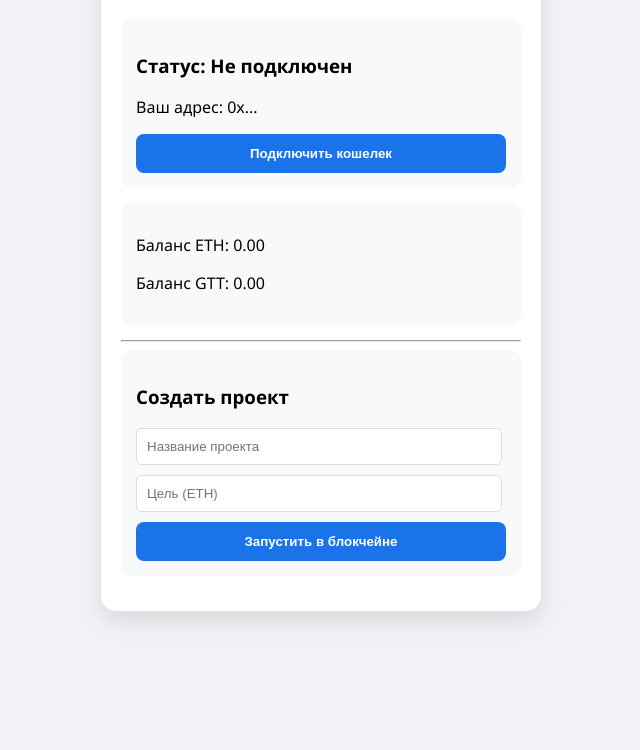
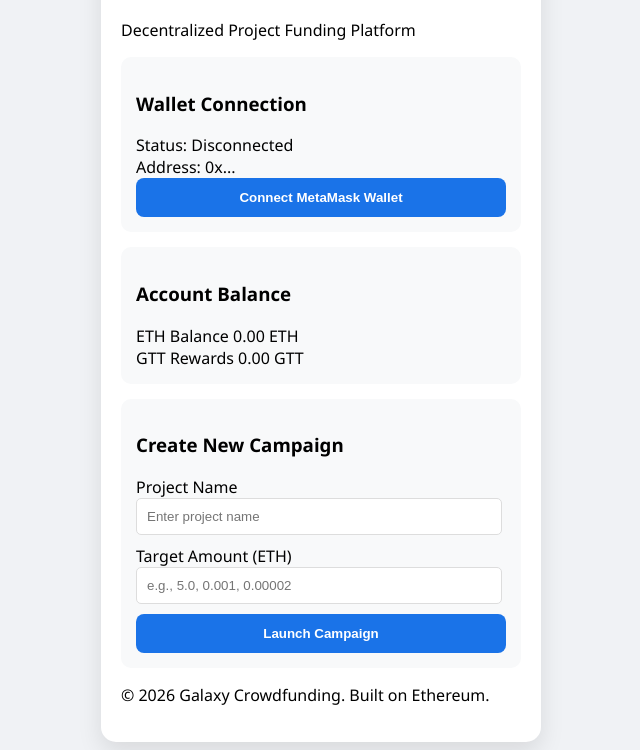
Before and after one commit to asemnurlan/Galaxy-Transfer-Tokens, a website: page frontend/index.html in a window 1280 px wide. Shown: the part 145-895 px from the top of the page, without its empty margins (319-959 px from the left). Before the commit the page ends 800 px from the top, so only its background shows below. Drawn offline with nearby package versions, Linux system fonts and the light colour scheme.

Commit message:
Update: Fix ETH input validation and English translations - by Akbar

```diff
--- a/frontend/app.js
+++ b/frontend/app.js
@@ -18,8 +18,8 @@ async function connectMetaMask() {
             signer = await provider.getSigner();
             const address = accounts[0];
             document.getElementById('walletAddress').innerText = address.substring(0, 6) + "..." + address.substring(38);
-            document.getElementById('connectionStatus').innerText = "Подключено (Sepolia)";
-            document.getElementById('connectBtn').innerText = "Готово ✅";
+            document.getElementById('connectionStatus').innerText = "Connected (Sepolia)";
+            document.getElementById('connectBtn').innerText = "Connected ✅";
 
             contract = new ethers.Contract(crowdfundAddress, crowdfundAbi, signer);
             token = new ethers.Contract(tokenAddress, tokenAbi, signer);
@@ -27,10 +27,10 @@ async function connectMetaMask() {
 
         } catch (error) {
             console.error(error);
-            alert("Ошибка подключения. Проверьте консоль (F12)");
+            alert("Connection error. Check the console (F12)");
         }
     } else {
-        alert("Установите MetaMask!");
+        alert("Please install MetaMask!");
     }
 }
 
@@ -45,17 +45,27 @@ async function updateBalances(address) {
 }
 
 async function createCampaign() {
-    if (!contract) return alert("Сначала подключите кошелек!");
+    if (!contract) return alert("Please connect your wallet first!");
 
-    const title = document.getElementById('title').value;
-    const goal = ethers.parseEther(document.getElementById('goal').value);
+    const title = document.getElementById('title').value.trim();
+    const goalValue = document.getElementById('goal').value.trim();
+
+    if (!title) return alert("Please enter a project name!");
+    if (!goalValue) return alert("Please enter a target amount!");
+
+    if (isNaN(goalValue) || parseFloat(goalValue) <= 0) {
+        return alert("Please enter a valid number greater than 0!");
+    }
 
     try {
+        const goal = ethers.parseEther(goalValue);
         const tx = await contract.createCampaign(title, goal, 3600);
         await tx.wait();
-        alert("Проект успешно создан в блокчейне!");
+        alert("Campaign successfully launched on the blockchain!");
+        document.getElementById('title').value = '';
+        document.getElementById('goal').value = '';
         connectMetaMask();
     } catch (e) {
-        alert("Ошибка транзакции: " + e.message);
+        alert("Transaction error: " + e.message);
     }
 }
--- a/frontend/index.html
+++ b/frontend/index.html
@@ -1,5 +1,5 @@
 <!DOCTYPE html>
-<html lang="ru">
+<html lang="en">
 <head>
     <meta charset="UTF-8">
     <meta name="viewport" content="width=device-width, initial-scale=1.0">
@@ -9,27 +9,64 @@
 </head>
 <body>
     <div class="container">
-        <h1>Galaxy Crowdfunding</h1>
-
-        <div class="card">
-            <h3>Статус: <span id="connectionStatus">Не подключен</span></h3>
-            <p>Ваш адрес: <span id="walletAddress">0x...</span></p>
-            <button id="connectBtn" onclick="connectMetaMask()">Подключить кошелек</button>
+        <div class="header">
+            <h1>Galaxy Crowdfunding</h1>
+            <p class="subtitle">Decentralized Project Funding Platform</p>
         </div>
 
-        <div class="card balance-section">
-            <p>Баланс ETH: <span id="ethBalance">0.00</span></p>
-            <p>Баланс GTT: <span id="rewardBalance">0.00</span></p>
+        <div class="card wallet-card">
+            <div class="card-header">
+                <h3>Wallet Connection</h3>
+            </div>
+            <div class="status-section">
+                <div class="status-item">
+                    <span class="label">Status:</span>
+                    <span class="status-badge" id="connectionStatus">Disconnected</span>
+                </div>
+                <div class="status-item">
+                    <span class="label">Address:</span>
+                    <span class="address-text" id="walletAddress">0x...</span>
+                </div>
+            </div>
+            <button id="connectBtn" class="btn-primary" onclick="connectMetaMask()">Connect MetaMask Wallet</button>
         </div>
 
-        <hr>
+        <div class="card balance-card">
+            <div class="card-header">
+                <h3>Account Balance</h3>
+            </div>
+            <div class="balance-grid">
+                <div class="balance-item">
+                    <span class="balance-label">ETH Balance</span>
+                    <span class="balance-amount" id="ethBalance">0.00 ETH</span>
+                </div>
+                <div class="balance-item">
+                    <span class="balance-label">GTT Rewards</span>
+                    <span class="balance-amount" id="rewardBalance">0.00 GTT</span>
+                </div>
+            </div>
+        </div>
 
-        <div class="card">
-            <h3>Создать проект</h3>
-            <input type="text" id="title" placeholder="Название проекта">
-            <input type="number" id="goal" placeholder="Цель (ETH)">
-            <button onclick="createCampaign()">Запустить в блокчейне</button>
+        <div class="card create-card">
+            <div class="card-header">
+                <h3>Create New Campaign</h3>
+            </div>
+            <form onsubmit="createCampaign(); return false;">
+                <div class="form-group">
+                    <label for="title">Project Name</label>
+                    <input type="text" id="title" placeholder="Enter project name" required>
+                </div>
+                <div class="form-group">
+                    <label for="goal">Target Amount (ETH)</label>
+                    <input type="text" id="goal" placeholder="e.g., 5.0, 0.001, 0.00002" inputmode="decimal" required>
+                </div>
+                <button type="submit" class="btn-success">Launch Campaign</button>
+            </form>
         </div>
+
+        <footer class="footer">
+            <p>&copy; 2026 Galaxy Crowdfunding. Built on Ethereum.</p>
+        </footer>
     </div>
 
     <script src="app.js"></script>
```
